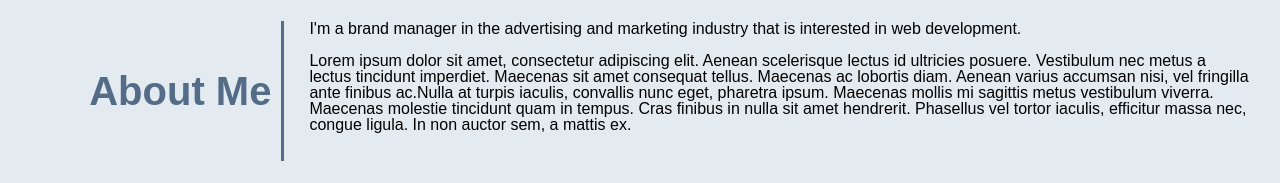
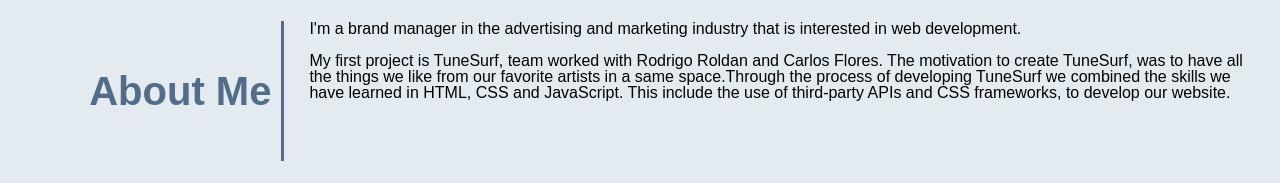
Before and after one commit to MariaFernandaMarroquin/challenge-week2, a plain HTML site: page index.html in a window 1280 px wide. Shown: the part 282-465 px from the top of the page. Drawn offline with Linux system fonts and the light colour scheme.

Commit message:
updated description in HTML

```diff
--- a/index.html
+++ b/index.html
@@ -32,7 +32,7 @@
           <div class="style">
             <p>I'm a brand manager in the advertising and marketing industry that is interested in web development.</p>
             <br>
-            <p>Lorem ipsum dolor sit amet, consectetur adipiscing elit. Aenean scelerisque lectus id ultricies posuere. Vestibulum nec metus a lectus tincidunt imperdiet. Maecenas sit amet consequat tellus. Maecenas ac lobortis diam. Aenean varius accumsan nisi, vel fringilla ante finibus ac.Nulla at turpis iaculis, convallis nunc eget, pharetra ipsum. Maecenas mollis mi sagittis metus vestibulum viverra. Maecenas molestie tincidunt quam in tempus. Cras finibus in nulla sit amet hendrerit. Phasellus vel tortor iaculis, efficitur massa nec, congue ligula. In non auctor sem, a mattis ex.</p>
+            <p>My first project is TuneSurf, team worked with Rodrigo Roldan and Carlos Flores. The motivation to create TuneSurf, was to have all the things we like from our favorite artists in a same space.Through the process of developing TuneSurf we combined the skills we have learned in HTML, CSS and JavaScript. This include the use of third-party APIs and CSS frameworks, to develop our website.</p>
         </section>
 
         <section id="work" class="wrapper">
```
